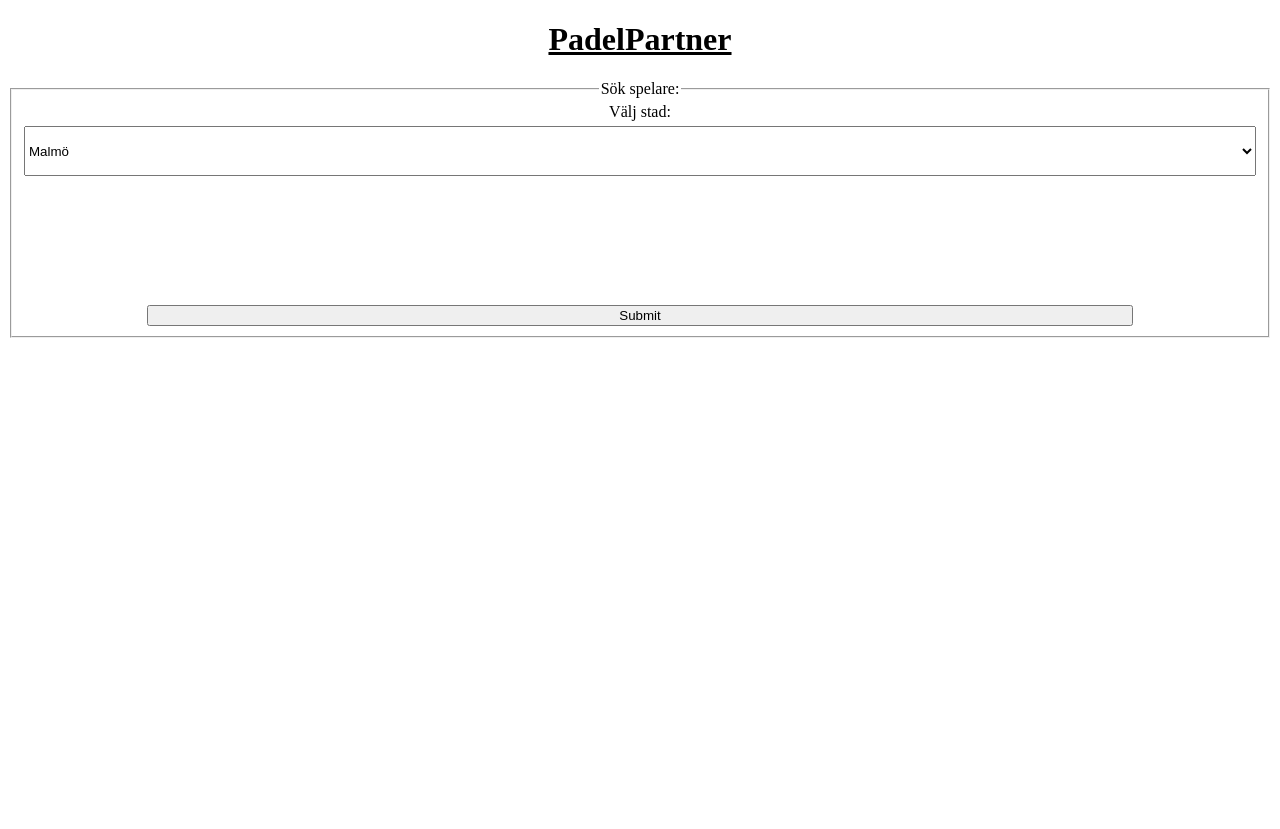
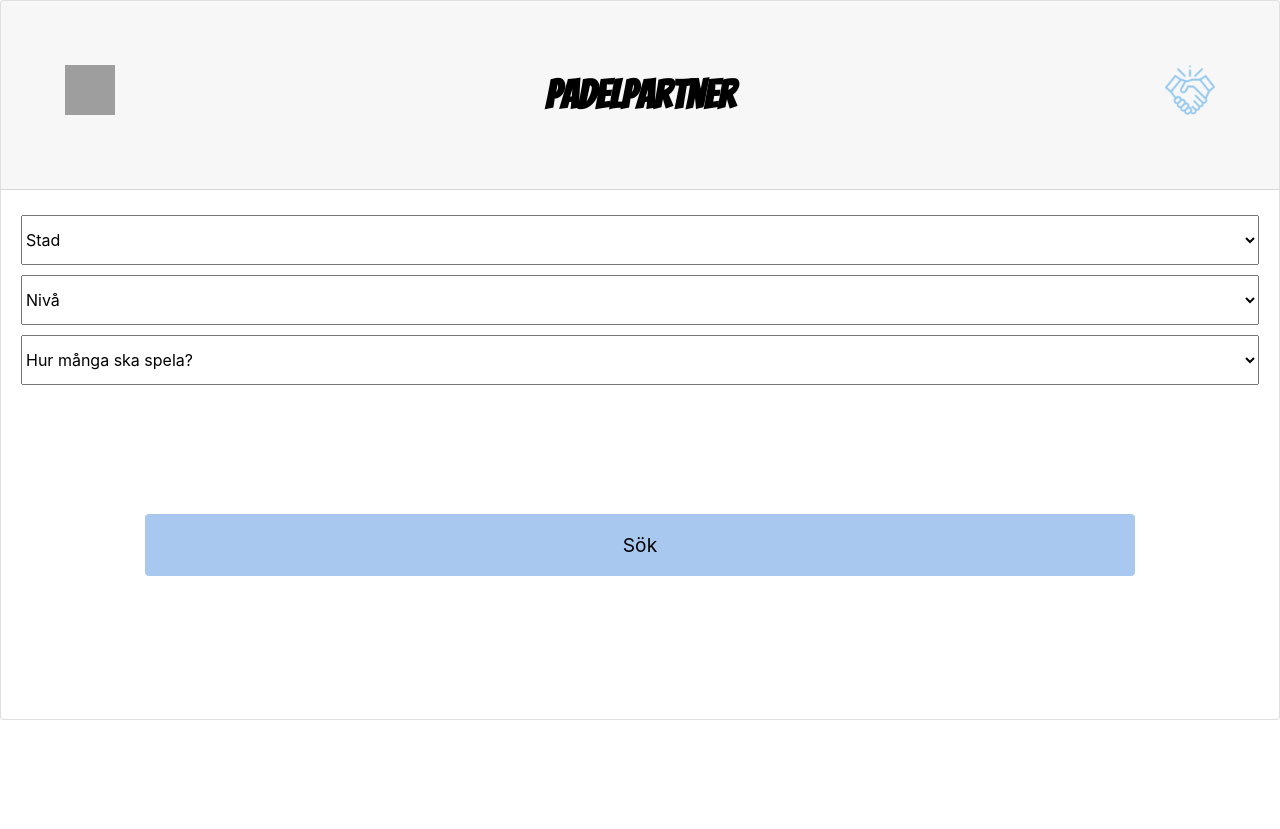
Before and after one commit to jakob-web/PadelPartner, a Python web app: template views/show_match.html in a window 1280 px wide. After the commit the page ends 720 px from the top, so only its background shows below. Run offline with Jinja, Linux system fonts and the light colour scheme; the template is opened without the code that fills it, so the values that code supplies are empty; some libraries are stand-ins or nearby versions; grey boxes are pictures that could not be loaded.

```diff
--- a/python/app.py
+++ b/python/app.py
@@ -91,7 +91,6 @@ def profil():
     profileInfo = []
     cur.execute("select * from(profile join registration on profile.pid = registration.pid) where username = %s", [username])
     profileInfo = cur.fetchall()
-
     cur.execute("select name from(person join registration on person.pid = registration.pid) where username = %s", [username])
     personName = cur.fetchone()
 
@@ -124,8 +123,10 @@ def showGame():
 def showMatch():
 
     ort = getattr(request.forms, "ort")
+    klass = getattr(request.forms, "klass")
+    antal = getattr(request.forms, "antal")
 
-    return template("find_match.html", games=show_match.showGame(ort))
+    return template("find_match.html", games=show_match.showGame(ort,klass,antal))
 
 @route('/showMatchProfile/<matchid>')
 def showMatchProfile(matchid):
--- a/python/show_match.py
+++ b/python/show_match.py
@@ -35,7 +35,7 @@ def findGame(ort):
         games.append(record)
     return games
 
-def showGame(ort):
+def showGame(ort,klass,antal):
     cur.execute("select ort, klass, antal, matchid from match where ort = %s", [ort])
 
     games = []
--- a/static/style.css
+++ b/static/style.css
@@ -133,6 +133,11 @@ textarea {
     margin-bottom: 7%;
 }
 
+#name {
+    background-color: #A9C8EF;
+    border-color: #A9C8EF;
+}
+
 .left {
     float: left;
     font-weight: bold;
--- a/views/edit_profile.html
+++ b/views/edit_profile.html
@@ -30,7 +30,7 @@
 
                 <label for="Nivå" >Nivå:</label>
                 <select id="level" name="level">
-                <option disabled selected hidden >{{item[2]}}</option>
+                <option selected hidden >{{item[2]}}</option>
                 <option value="1">1</option>
                 <option value="2">2</option>
                 <option value="3">3</option>
--- a/views/show_match.html
+++ b/views/show_match.html
@@ -2,47 +2,58 @@
 <html lang="sv">
 <head>
     <meta charset="UTF-8">
-    <meta name="viewport" content="width=device-width, initial-scale=1.0">
+    <meta name="viewport" content="width=device-width, initial-scale=1, shrink-to-fit=no">
     <title>PadelPartner</title>
-    <link href="/static/style.css" rel="stylesheet" >
+    <link rel="stylesheet" href="https://stackpath.bootstrapcdn.com/bootstrap/4.4.1/css/bootstrap.min.css" integrity="sha384-Vkoo8x4CGsO3+Hhxv8T/Q5PaXtkKtu6ug5TOeNV6gBiFeWPGFN9MuhOf23Q9Ifjh" crossorigin="anonymous">
+    <link href="/static/style.css" rel="stylesheet">
+    <link href="https://fonts.googleapis.com/css?family=Bangers|Bree+Serif&display=swap" rel="stylesheet">
 </head>
 <body id="container">
-    <header>
-        <a href="http://localhost:8080/"><h1>PadelPartner</h1></a>
+    <!-- TODO: ADD NAV & MAIN -->
+    <div class="card">
+        <header class="card-header">
+            <img class="bild" id="b1" src="/static/padel.png">
+            <a id="slogan" href="http://localhost:8080/">PadelPartner</a>
+            <img class="bild" id ="b2" src="/static/handshake.png">
         </header>
+        <div class="card-body">
         <main>
         <fieldset>
-            <legend>Sök spelare:</legend>
-            <!-- Tänker att de kan vara smart att dela upp registering i två delar när vi sedan sak behandla datan
-            i python kan vi då dela upp och insert into rätt tabell. Antingen person eller profile. -->
-
-
-                <!-- Person data -->
             <form action="http://localhost:8080/show_match" method="POST">
-                    <label for="ort">Välj stad:</label>
                  <select id="ort" name="ort">
+                  <option value="" disabled selected hidden>Stad</option>
                   <option value="malmö">Malmö</option>
                   <option value="Helsingborg">Helsingborg</option>
-                      <option value="lund">lund</option>
-                      <option value="lomma">lomma</option>
+                  <option value="lund">Lund</option>
+                  <option value="lomma">Lomma</option>
                 </select>
 
-                    <!-- <label for="klass">Välj klass:</label>
                 <select id="klass" name="klass">
+                    <option value="" disabled selected hidden>Nivå</option>
                     <option value="A">A</option>
                     <option value="B">B</option>
                     <option value="C">C</option>
                     <option value="D">D</option>
-                    </select> -->
+                </select>
 
+                <select id="antal" name="antal">
+                    <option value="" disabled selected hidden>Hur många ska spela?</option>
+                    <option value="1">1 Spelare</option>
+                    <option value="2">2 Spelare</option>
+                    <option value="3">3 Spelare</option>
+                </select> <br>
 
-                <input type="submit">
-
+            <input type="submit" class="btn btn-primary" value="Sök">
         </form>
         </fieldset>
-
         </main>
+        </div>
+    </div>
     <footer>
     </footer>
+
+    <script src="https://code.jquery.com/jquery-3.4.1.slim.min.js" integrity="sha384-J6qa4849blE2+poT4WnyKhv5vZF5SrPo0iEjwBvKU7imGFAV0wwj1yYfoRSJoZ+n" crossorigin="anonymous"></script>
+    <script src="https://cdn.jsdelivr.net/npm/popper.js@1.16.0/dist/umd/popper.min.js" integrity="sha384-Q6E9RHvbIyZFJoft+2mJbHaEWldlvI9IOYy5n3zV9zzTtmI3UksdQRVvoxMfooAo" crossorigin="anonymous"></script>
+    <script src="https://stackpath.bootstrapcdn.com/bootstrap/4.4.1/js/bootstrap.min.js" integrity="sha384-wfSDF2E50Y2D1uUdj0O3uMBJnjuUD4Ih7YwaYd1iqfktj0Uod8GCExl3Og8ifwB6" crossorigin="anonymous"></script>
 </body>
 </html>
--- a/views/user_registration.html
+++ b/views/user_registration.html
@@ -28,10 +28,10 @@
                        <input type="password" id="pwd" name="pwd" minlength="8" placeholder="Lösenord (minst 8 tecken)" autocomplete="new-password"><br>
                        <select id="ort" name="ort">
                             <option value="" disabled selected hidden>Stad</option>
-                            <option value="malmö">Malmö</option>
+                            <option value="Malmö">Malmö</option>
                             <option value="Helsingborg">Helsingborg</option>
-                            <option value="lund">Lund</option>
-                            <option value="lomma">Lomma</option>
+                            <option value="Lund">Lund</option>
+                            <option value="Lomma">Lomma</option>
                        </select>
                        <br>
                        <select id="level" name="level">
--- a/views/welcome.html
+++ b/views/welcome.html
@@ -32,6 +32,9 @@
           </button>
         </nav>
     </div>
+    %for string in personName:
+        <li class="list-group-item active" id="name"><p class="profilnamn">{{string}}</p></li>
+        %end
     <div class="text-center">
       %for item in picture:
       <img src="{{picture[0]}}" id="profilbild">
```
Lines whose indentation alone changed are shown as unchanged.
